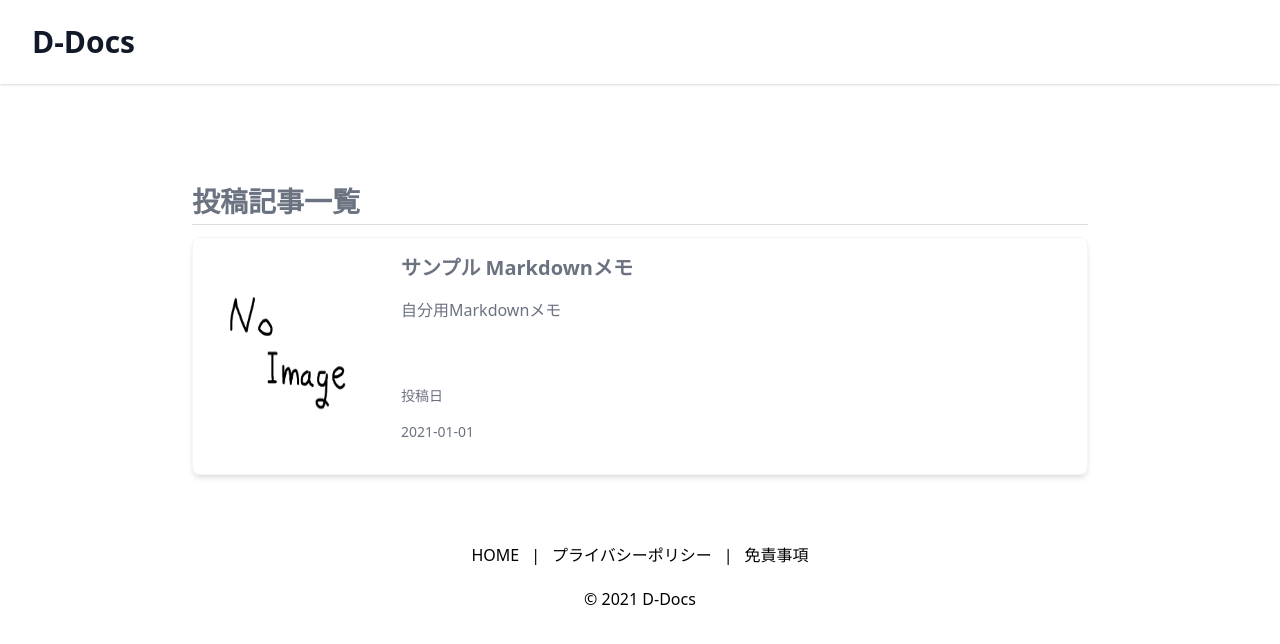
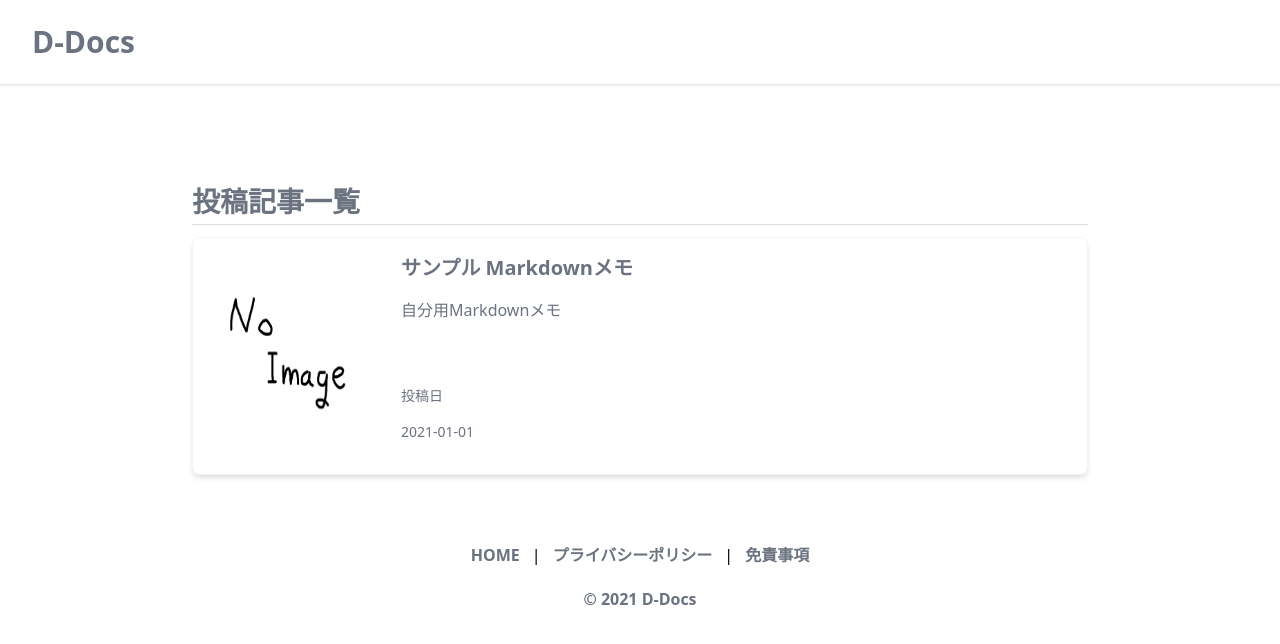
Before and after one commit to daichi-s/next-ssg-blog, a Next.js app: page / in a window 1280 px wide. Shown: the top 644 px of the page. Built offline with nearby package versions, Linux system fonts and the light colour scheme.

Commit message:
:art: style調整

```diff
--- a/src/components/layouts/footer.tsx
+++ b/src/components/layouts/footer.tsx
@@ -1,17 +1,20 @@
 import Link from 'next/link';
 
 const Footer = () => {
+  // TODO: 共通化
+  const textClass = 'text-gray-500 font-bold';
+
   return (
     <footer className="text-center">
       <div className="pb-5">
         <div className="mb-5">
-          <Link href="/"><a>HOME</a></Link>
+          <Link href="/"><a className={textClass}>HOME</a></Link>
           <span className="mx-3">|</span>
-          <Link href="/policy"><a>プライバシーポリシー</a></Link>
+          <Link href="/policy"><a className={textClass}>プライバシーポリシー</a></Link>
           <span className="mx-3">|</span>
-          <Link href="/term"><a>免責事項</a></Link>
+          <Link href="/term"><a className={textClass}>免責事項</a></Link>
         </div>
-        <div className="mb-5">
+        <div className={`mb-5 ${textClass}`} >
           © 2021 {process.env.BLOG_TITLE}
         </div>
       </div>
--- a/src/components/layouts/header.tsx
+++ b/src/components/layouts/header.tsx
@@ -2,7 +2,7 @@ const Header = () => {
   return (
     <header className="bg-white shadow">
       <div className="max-w-7xl mx-auto py-6 px-4 sm:px-6 lg:px-8">
-        <div className="text-3xl font-bold text-gray-900">{process.env.BLOG_TITLE}</div>
+        <div className="text-3xl font-bold text-gray-500">{process.env.BLOG_TITLE}</div>
       </div>
     </header>
   );
```
